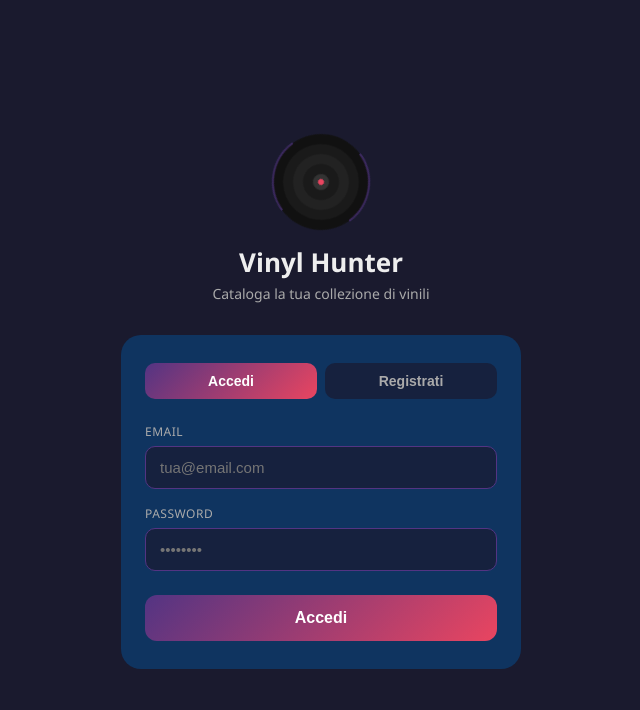
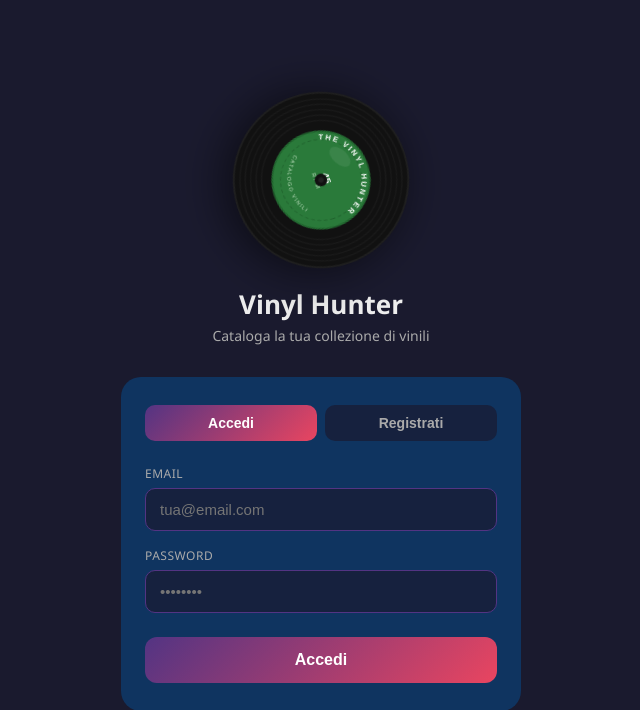
Before and after one commit to ndujabitz-cell/vinyl-hunter, a FastAPI app: page / in a window 1280 px wide. Shown: the top 710 px of the page, without its empty margins (319-959 px from the left). Run offline with FastAPI, Linux system fonts and the light colour scheme.

Commit message:
Update index.html

```diff
--- a/templates/index.html
+++ b/templates/index.html
@@ -23,7 +23,7 @@ body { font-family: 'Segoe UI', system-ui, sans-serif; background: #1a1a2e; colo
 
 /* ── AUTH ── */
 .auth-wrap { display: flex; flex-direction: column; align-items: center; justify-content: center; min-height: 100vh; padding: 30px 24px; }
-.auth-logo { width: 100px; height: 100px; margin-bottom: 12px; animation: spin 4s linear infinite; }
+.auth-logo { width: 180px; height: 180px; margin-bottom: 16px; animation: spin 3s linear infinite; filter: drop-shadow(0 8px 24px rgba(0,0,0,0.6)); }
 @keyframes spin { from { transform: rotate(0deg); } to { transform: rotate(360deg); } }
 .auth-title { font-size: 26px; font-weight: 800; margin-bottom: 4px; }
 .auth-sub { color: #aaa; font-size: 14px; margin-bottom: 32px; }
@@ -133,15 +133,40 @@ body { font-family: 'Segoe UI', system-ui, sans-serif; background: #1a1a2e; colo
 <!-- AUTH SCREEN -->
 <div class="screen active" id="screen-auth">
   <div class="auth-wrap">
-    <svg class="auth-logo" viewBox="0 0 100 100" xmlns="http://www.w3.org/2000/svg">
-      <circle cx="50" cy="50" r="48" fill="#111"/>
-      <circle cx="50" cy="50" r="38" fill="#1a1a1a"/>
-      <circle cx="50" cy="50" r="28" fill="#222"/>
-      <circle cx="50" cy="50" r="18" fill="#1a1a1a"/>
-      <circle cx="50" cy="50" r="8" fill="#333"/>
-      <circle cx="50" cy="50" r="3" fill="#e94560"/>
-      <path d="M50 2 A48 48 0 0 1 98 50" stroke="#533483" stroke-width="2" fill="none" opacity="0.6"/>
-      <path d="M50 98 A48 48 0 0 1 2 50" stroke="#533483" stroke-width="2" fill="none" opacity="0.6"/>
+    <svg class="auth-logo" viewBox="0 0 200 200" xmlns="http://www.w3.org/2000/svg">
+      <!-- Vinyl body -->
+      <circle cx="100" cy="100" r="98" fill="#111"/>
+      <!-- Grooves -->
+      <circle cx="100" cy="100" r="90" fill="none" stroke="#1a1a1a" stroke-width="1.5"/>
+      <circle cx="100" cy="100" r="84" fill="none" stroke="#1a1a1a" stroke-width="1.5"/>
+      <circle cx="100" cy="100" r="78" fill="none" stroke="#1a1a1a" stroke-width="1.5"/>
+      <circle cx="100" cy="100" r="72" fill="none" stroke="#1a1a1a" stroke-width="1.5"/>
+      <circle cx="100" cy="100" r="66" fill="none" stroke="#1a1a1a" stroke-width="1.5"/>
+      <!-- Label area -->
+      <circle cx="100" cy="100" r="55" fill="#2a7a3a"/>
+      <circle cx="100" cy="100" r="54" fill="none" stroke="#1e5c2a" stroke-width="1"/>
+      <!-- Label inner ring -->
+      <circle cx="100" cy="100" r="45" fill="none" stroke="#1e5c2a" stroke-width="0.8" stroke-dasharray="4,3"/>
+      <!-- Label shine -->
+      <ellipse cx="82" cy="72" rx="14" ry="8" fill="rgba(255,255,255,0.08)" transform="rotate(-30 82 72)"/>
+      <!-- Label text arc top: THE VINYL HUNTER -->
+      <path id="arcTop" d="M 55,100 A 45,45 0 0,1 145,100" fill="none"/>
+      <text font-size="8.5" font-family="Arial, sans-serif" font-weight="bold" fill="white" letter-spacing="2">
+        <textPath href="#arcTop" startOffset="8%">THE VINYL HUNTER</textPath>
+      </text>
+      <!-- Label text arc bottom -->
+      <path id="arcBot" d="M 58,108 A 45,45 0 0,0 142,108" fill="none"/>
+      <text font-size="6" font-family="Arial, sans-serif" fill="#c8e6c8" letter-spacing="1.5">
+        <textPath href="#arcBot" startOffset="12%">CATALOGO VINILI</textPath>
+      </text>
+      <!-- 45 RPM text -->
+      <text x="100" y="97" text-anchor="middle" font-size="11" font-family="Arial" font-weight="bold" fill="white">45</text>
+      <text x="100" y="108" text-anchor="middle" font-size="6" font-family="Arial" fill="#c8e6c8" letter-spacing="2">RPM</text>
+      <!-- Center hole -->
+      <circle cx="100" cy="100" r="7" fill="#111"/>
+      <circle cx="100" cy="100" r="3" fill="#222"/>
+      <!-- Outer edge shine -->
+      <circle cx="100" cy="100" r="97" fill="none" stroke="rgba(255,255,255,0.06)" stroke-width="2"/>
     </svg>
     <div class="auth-title">Vinyl Hunter</div>
     <div class="auth-sub">Cataloga la tua collezione di vinili</div>
```
